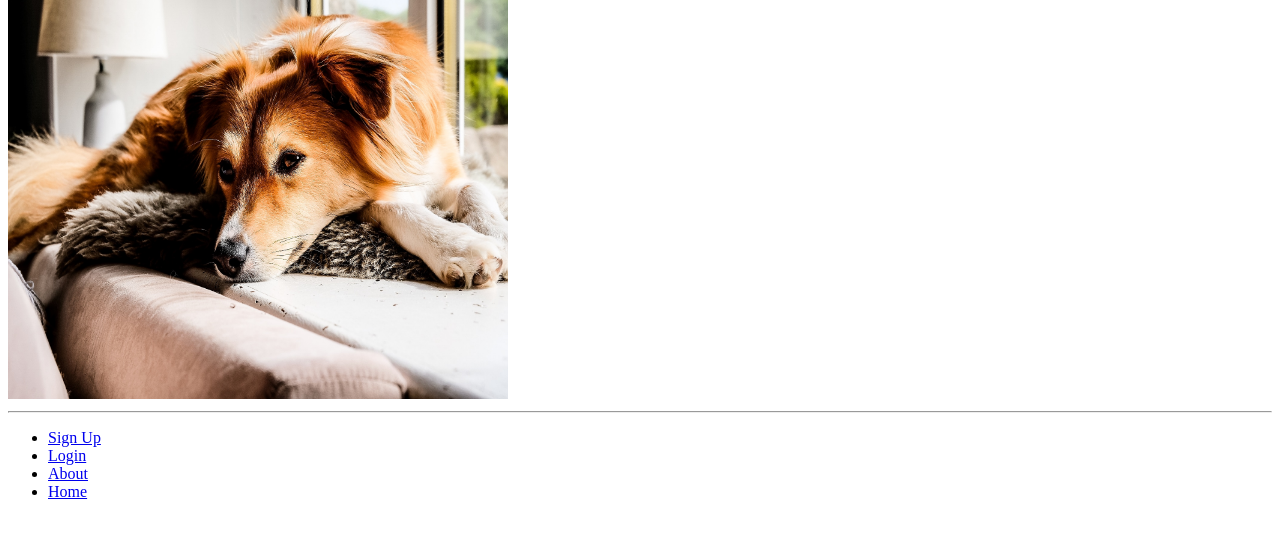
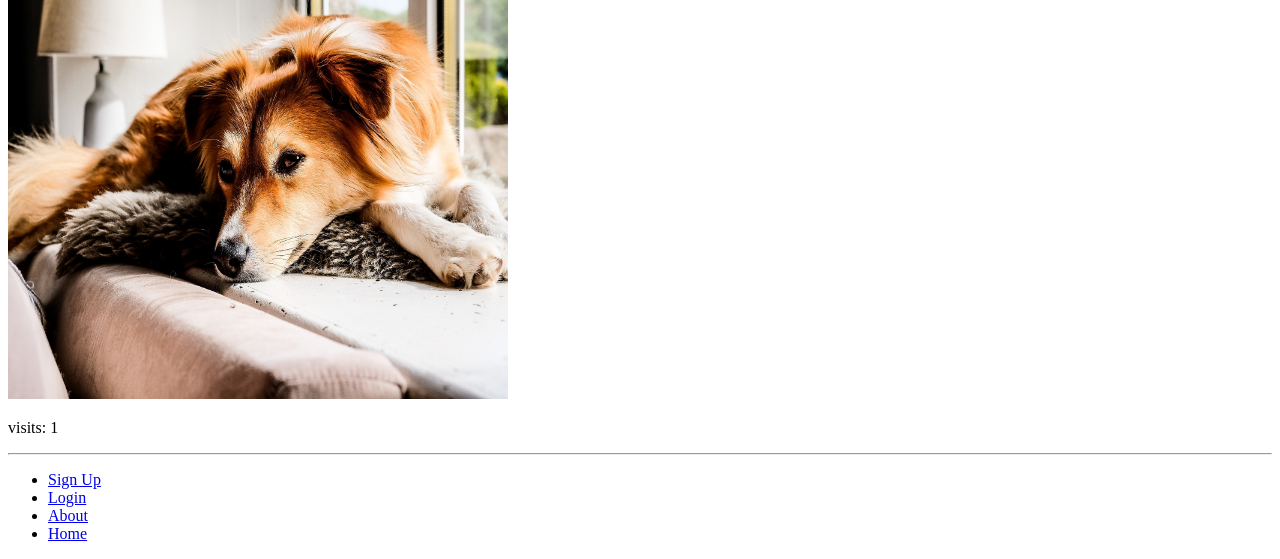
Before and after one commit to Cbo-11/Tango, a Django app: page /rango/ in a window 1280 px wide. Shown: the part 515-1074 px from the top of the page. Before the commit the page ends 1014 px from the top, so only its background shows below. Run offline with Django 3.2, Linux system fonts and the light colour scheme; data comes from the database, SQL or seed files in the repository; both versions use the stored data as it was after the commit.

Commit message:
added cookies and user authentication

```diff
--- a/rango/views.py
+++ b/rango/views.py
@@ -8,6 +8,7 @@ from django.shortcuts import render
 from rango.models import Catagory, Page
 from rango.forms import CatagoryForm, PageForm, UserForm, UserProfileForm
 from django.contrib.auth.decorators import login_required
+from datetime import datetime
 
 @login_required
 def restricted(request):
@@ -27,12 +28,24 @@ def index(request):
     page_list = Page.objects.order_by('-views')[:5]
     context_dict = {'categories': catagory_list, 'pages': page_list}
 
-    return render(request, 'rango/index.html', context_dict)
+    visitor_cookie_handler(request)
+    context_dict['visits'] = request.session['visits']
+
+    response = render(request, 'rango/index.html', context_dict)
+    return response
 
 def about(request):
+
     print(request.method)
     print(request.user)
-    return render(request, 'rango/about.html', {})
+    context_dict = {}
+
+    visitor_cookie_handler(request)
+    context_dict['visits'] = request.session['visits']
+
+
+    response = render(request, 'rango/about.html', {})
+    return response
 
 def show_catagory(request,catagory_name_slug):
     context_dict = {}
@@ -165,3 +178,26 @@ def user_login(request):
         #likely to be an HTTP GET
         # no context variable to pass to template hence blank dict
         return render(request,'rango/login.html',{})
+
+def get_server_side_cookie(request, cookie, default_val=None):
+    val = request.session.get(cookie)
+    if not val:
+        val = default_val
+    return val
+
+def visitor_cookie_handler(request):
+    visits = int(get_server_side_cookie(request, 'visits', '1'))
+
+    last_visit_cookie = get_server_side_cookie(request,'last_visit',str(datetime.now()))
+    last_visit_time = datetime.strptime(last_visit_cookie[:-7],'%Y-%m-%d %H:%M:%S')
+
+    #if its been more than a dat since the last visit
+    if (datetime.now() - last_visit_time).days > 0:
+        visits += 1
+        #update the last visit cookie now that we have updated the count
+        request.session['last_visit'] = str(datetime.now())
+    else:
+        #set the last visit cookie
+        request.session['last_visit'] = last_visit_cookie
+    #update/set the visits cookie
+    request.session['visits'] = visits
--- a/templates/rango/about.html
+++ b/templates/rango/about.html
@@ -15,4 +15,5 @@
             <img src= "{{ MEDIA_URL}}cat.jpeg"
             alt= "picture of a cat" />
         </div>
+        <p>Visits: {{ visits }}</p>
 {% endblock %}
--- a/templates/rango/index.html
+++ b/templates/rango/index.html
@@ -39,4 +39,5 @@
         <img src= "{% static "images/finn.jpg" %}"
         alt= "picture of finn" style="width: 500px;height: 400px;"/>
     </div>
+    <p>visits: {{ visits }}</p>
 {% endblock %}
```
Also changed, not shown: db.sqlite3.
